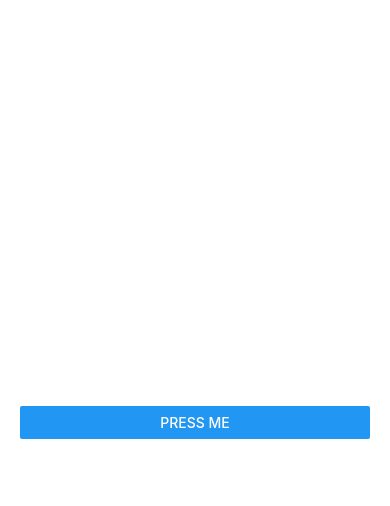
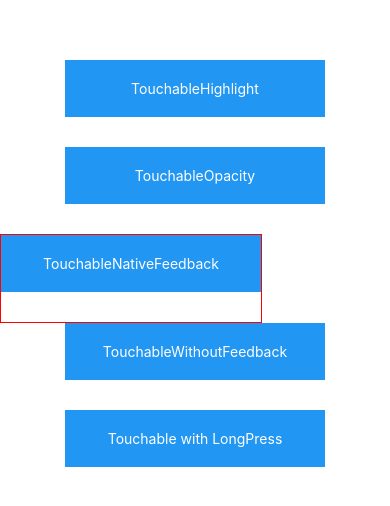
Before and after one commit to kklogg/react-native-tutorial, a React Native app: screen / in a window 390 px wide. Shown: the top 506 px of the page. Built offline with nearby package versions, Linux system fonts and the light colour scheme.

Commit message:
Add Touchables component

```diff
--- a/App.js
+++ b/App.js
@@ -1,17 +1,50 @@
 import React, { Component } from 'react';
-import { Alert, AppRegistry, Button, StyleSheet, View } from 'react-native';
+import { Alert, AppRegistry, Platform, StyleSheet, Text, TouchableHighlight, TouchableOpacity, TouchableNativeFeedback, TouchableWithoutFeedback, View } from 'react-native';
 
-export default class ButtonBasics extends Component {
+export default class Touchables extends Component {
   _onPressButton() {
     Alert.alert('You tapped the button!');
+  }
+
+  _onLongPressButton() {
+    Alert.alert('You long-pressed the button!');
   }
 
   render() {
     return (
       <View style={styles.container}>
-        <View style={styles.buttonContainer}>
-          <Button onPress={this._onPressButton} title='Press Me'/>
-        </View>
+        <TouchableHighlight onPress={this._onPressButton} underlayColor='white'>
+          <View style={styles.button}>
+            <Text style={styles.buttonText}>TouchableHighlight</Text>
+          </View>
+        </TouchableHighlight>
+        <TouchableOpacity onPress={this._onPressButton}>
+          <View style={styles.button}>
+            <Text style={styles.buttonText}>TouchableOpacity</Text>
+          </View>
+        </TouchableOpacity>
+        <TouchableNativeFeedback
+          onPress={this._onPressButton}
+          background={Platform.OS == 'android' ? TouchableNativeFeedback.SelectableBackground() : ''}
+        >
+          <View style={styles.button}>
+            <Text style={styles.buttonText}>TouchableNativeFeedback</Text>
+          </View>
+        </TouchableNativeFeedback>
+        <TouchableWithoutFeedback onPress={this._onPressButton}>
+          <View style={styles.button}>
+            <Text style={styles.buttonText}>TouchableWithoutFeedback</Text>
+          </View>
+        </TouchableWithoutFeedback>
+        <TouchableHighlight
+          onPress={this._onPressButton}
+          onLongPress={this._onLongPressButton}
+          underlayColor='white'
+        >
+          <View style={styles.button}>
+            <Text style={styles.buttonText}>Touchable with LongPress</Text>
+          </View>
+        </TouchableHighlight>
       </View>
     );
   }
@@ -19,17 +52,20 @@
 
 const styles = StyleSheet.create({
   container: {
-   flex: 1,
-   justifyContent: 'center',
+    paddingTop: 60,
+    alignItems: 'center'
   },
-  buttonContainer: {
-    margin: 20
+  button: {
+    marginBottom: 30,
+    width: 260,
+    alignItems: 'center',
+    backgroundColor: '#2196F3'
   },
-  alternativeLayoutButtonContainer: {
-    margin: 20,
-    flexDirection: 'row',
-    justifyContent: 'space-between'
+  buttonText: {
+    padding: 20,
+    color: 'white'
   }
 });
 
-AppRegistry.registerComponent('AwesomeProject', () => ButtonBasics);
+
+AppRegistry.registerComponent('AwesomeProject', () => Touchables);
```
Also changed, not shown: src/ButtonBasics.js (added, +35 -0 lines).
